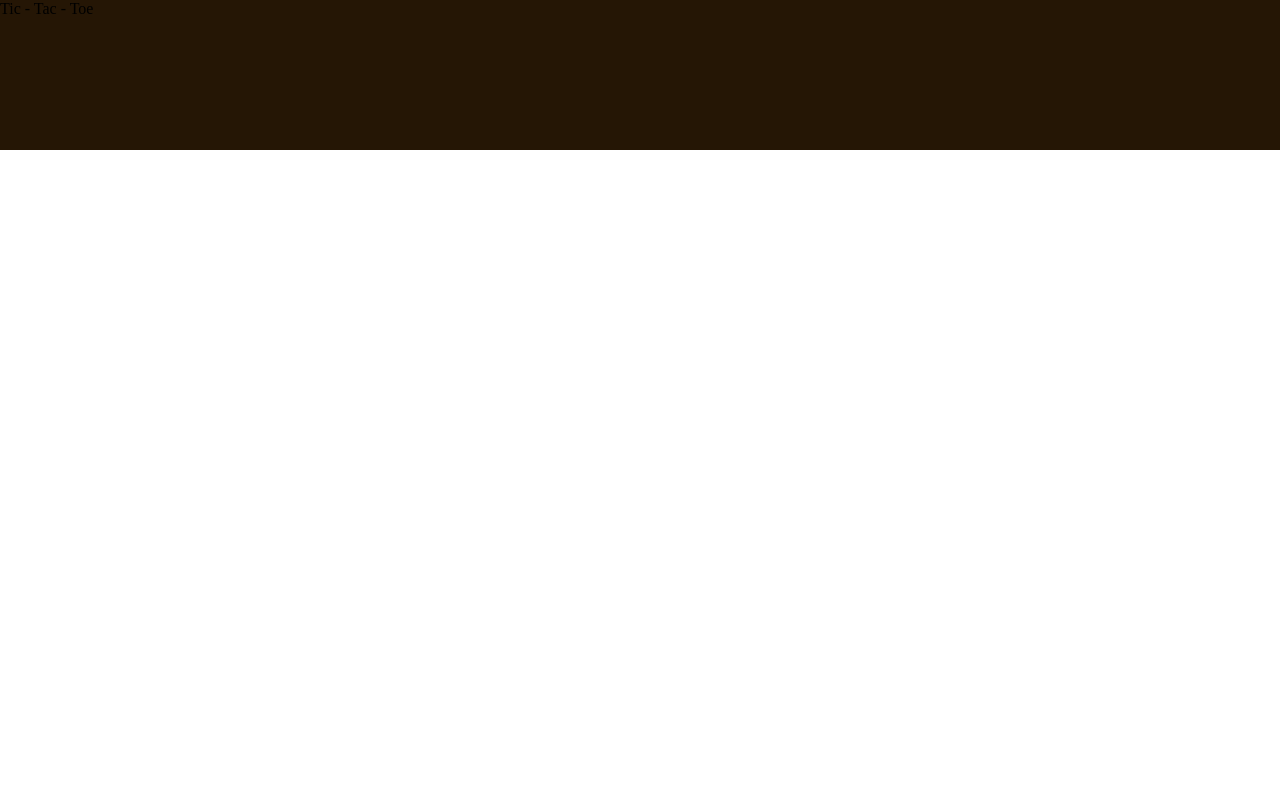
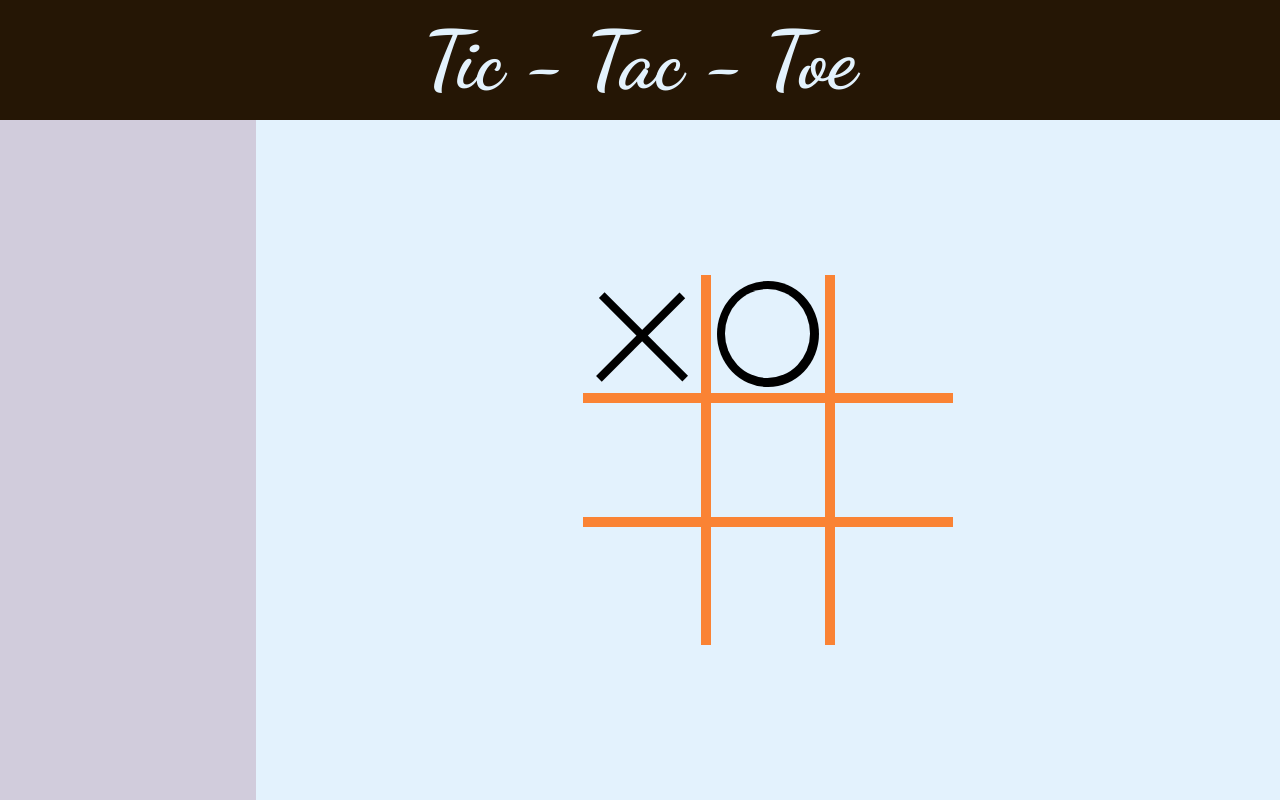
Before and after one commit to siddharth-stn/tic-tac-toe-desktop, a plain HTML site: page index.html in a window 1280 px wide. Drawn offline with nearby package versions, Linux system fonts and the light colour scheme.

Commit message:
some changes done in the html elements showing the playgrid

```diff
--- a/index.html
+++ b/index.html
@@ -1,29 +1,53 @@
 <!DOCTYPE html>
 <html lang="en">
+
 <head>
     <meta charset="UTF-8">
     <meta http-equiv="X-UA-Compatible" content="IE=edge">
     <meta name="viewport" content="width=device-width, initial-scale=1.0">
     <title>Tic Tac Toe</title>
+    <link rel="stylesheet" href="https://cdnjs.cloudflare.com/ajax/libs/animate.css/4.1.1/animate.min.css" />
     <link rel="stylesheet" href="./styles.css">
     <script src="./script.js" defer></script>
 </head>
+
 <body>
     <div class="container">
         <div class="header"> Tic - Tac - Toe</div>
         <div class="sideLeft"></div>
         <div class="main">
-            <div class="cell1"></div>
-            <div class="cell2"></div>
-            <div class="cell3"></div>
-            <div class="cell4"></div>
-            <div class="cell5"></div>
-            <div class="cell6"></div>
-            <div class="cell7"></div>
-            <div class="cell8"></div>
-            <div class="cell9"></div>
+            <div class="play-grid">
+                <div class="cell1">
+                    <div class="fill-x"></div>
+                </div>
+                <div class="cell2">
+                    <div class="fill-o"></div>
+                </div>
+                <div class="cell3">
+                    <div class=""></div>
+                </div>
+                <div class="cell4">
+                    <div class=""></div>
+                </div>
+                <div class="cell5">
+                    <div class=""></div>
+                </div>
+                <div class="cell6">
+                    <div class=""></div>
+                </div>
+                <div class="cell7">
+                    <div class=""></div>
+                </div>
+                <div class="cell8">
+                    <div class=""></div>
+                </div>
+                <div class="cell9">
+                    <div class=""></div>
+                </div>
+            </div>
         </div>
     </div>
 
 </body>
+
 </html>
--- a/scss/_var.scss
+++ b/scss/_var.scss
@@ -3,3 +3,7 @@ $color-yellow: #F9DC5C;
 $color-brown: #251605;
 $color-violet: #D1CCDC;
 $color-gray: #E3F2FD;
+
+@import url('https://fonts.googleapis.com/css2?family=Dancing+Script:wght@400;500;600;700&family=Roboto:wght@400;500;700&display=swap');
+
+$font-cursive: 'Dancing Script', cursive;
--- a/scss/styles.scss
+++ b/scss/styles.scss
@@ -11,11 +11,120 @@
 }
 
 .container {
+    height: 100vh;
     display: grid;
     grid-template-columns: 20% 1fr;
-    grid-template-rows: max(10%, 150px) 1fr;
+    grid-template-rows: max(10%, 120px) 1fr;
+
     .header {
+        display: flex;
+        justify-content: center;
+        align-items: center;
+        font-size: 5rem;
+        font-family: var.$font-cursive;
+        font-weight: bold;
         background-color: var.$color-brown;
         grid-column: span 2;
+        color: var.$color-gray;
+    }
+
+    .sideLeft {
+        background-color: var.$color-violet;
+        grid-column: span 1;
+    }
+
+    .main {
+        background-color: var.$color-gray;
+        display: flex;
+        align-items: center;
+        justify-content: center;
+
+        .play-grid {
+            display: grid;
+            width: 370px;
+            height: 370px;
+            grid-template-columns: repeat(3, 1fr);
+            grid-template-rows: repeat(3, 1fr);
+
+            &>div {
+                border: 5px solid var.$color-orange;
+            }
+
+            .cell1,
+            .cell2,
+            .cell3 {
+                border-top: none;
+            }
+
+            .cell7,
+            .cell8,
+            .cell9 {
+                border-bottom: none;
+            }
+
+            .cell3,
+            .cell6,
+            .cell9 {
+                border-right: none;
+            }
+
+            .cell1,
+            .cell4,
+            .cell7 {
+                border-left: none;
+            }
+        }
     }
 }
+
+.fill-x {
+    position: relative;
+    animation-iteration-count: infinite;
+    &::after {
+        content: "";
+        position: absolute;
+        width: 100%;
+        height: 8px;
+        background-color: black;
+        transform: rotate(45deg) translate(42px, 40px);
+
+    }
+
+    &::before {
+        content: "";
+        position: absolute;
+        width: 100%;
+        height: 8px;
+        background-color: black;
+        transform: rotate(-45deg) translate(-42px, 40px);
+    }
+}
+
+.fill-o {
+    height: 100%;
+    position: relative;
+    animation-iteration-count: infinite;
+    &::after {
+        width: 90%;
+        height: 90%;
+        position: absolute;
+        top: 5%;
+        left: 5%;
+        content: "";
+        background-color: black;
+        border-radius: 50%;
+    }
+
+    &::before {
+        width: 75%;
+        height: 75%;
+        position: absolute;
+        top: 12%;
+        left: 12%;
+        content: "";
+        background-color: var.$color-gray;
+        border-radius: 50%;
+        z-index: 1;
+    }
+
+}
```
Also changed, not shown: styles.css, 1 other file.
